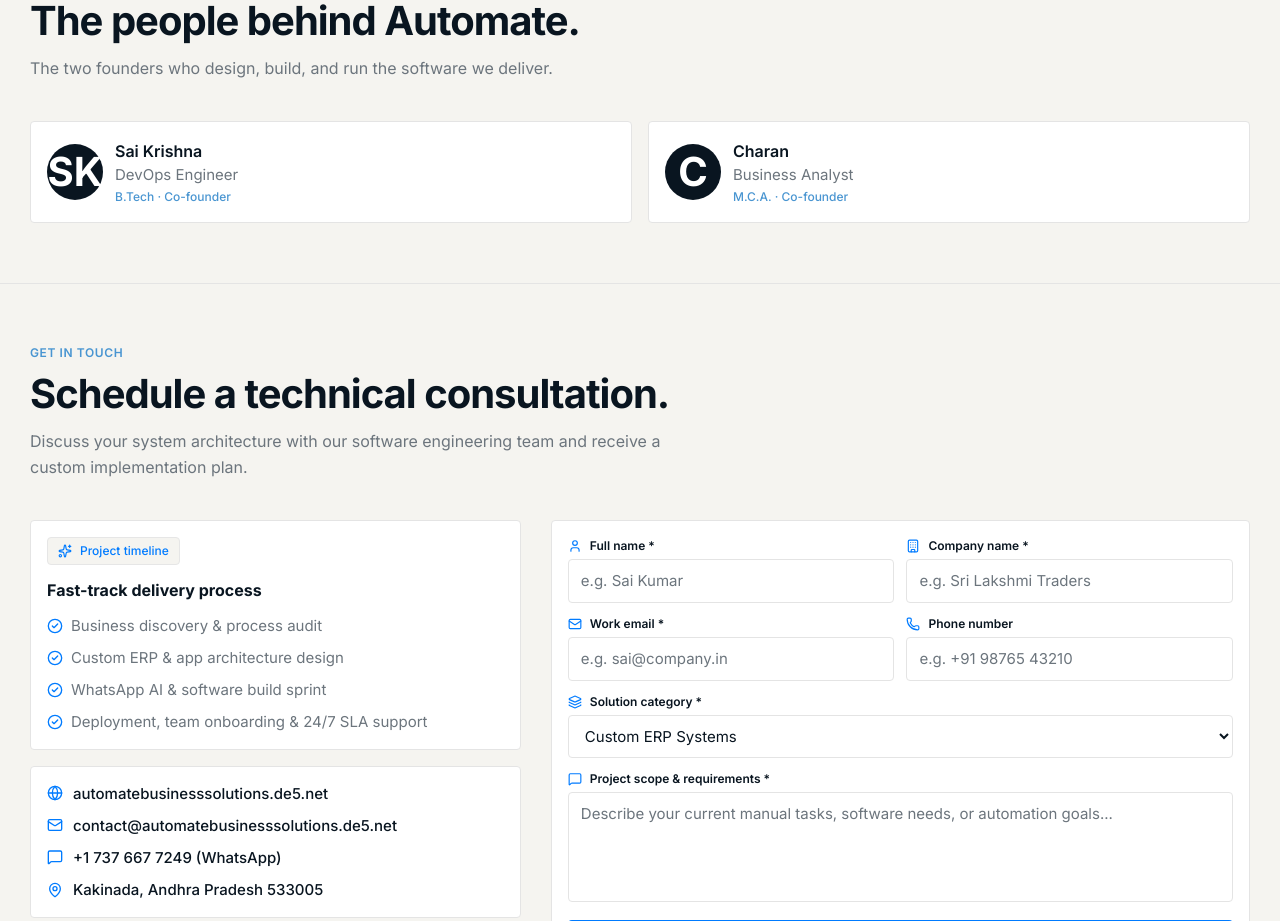
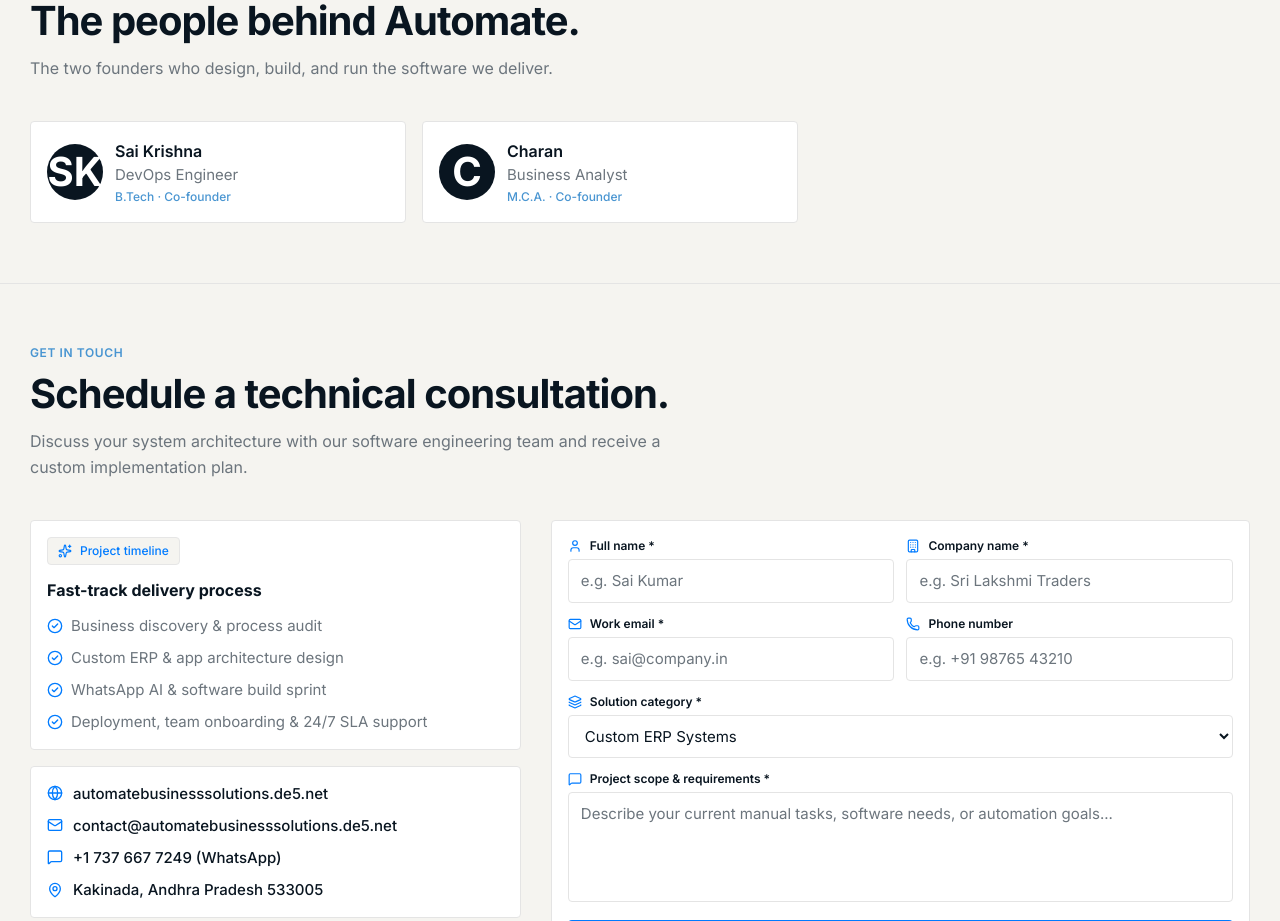
Before and after one commit to saikrishnanewdev/automatebusinesssolutions, a Next.js app: page / in a window 1280 px wide. Shown: the part 2220-3141 px from the top of the page. Built offline with nearby package versions, Linux system fonts and the light colour scheme.

Commit message:
Founders: narrow cards so they don't look empty on desktop

```diff
--- a/src/components/Founders.tsx
+++ b/src/components/Founders.tsx
@@ -35,7 +35,7 @@ export default function Founders() {
         </div>
 
         {/* Two cards side by side on every screen, each a compact horizontal row */}
-        <div className="grid grid-cols-2 gap-space-4 sm:gap-space-6">
+        <div className="grid grid-cols-2 gap-space-4 sm:gap-space-6 max-w-3xl">
           {founders.map((founder, index) => (
             <motion.div
               key={founder.name}
```
